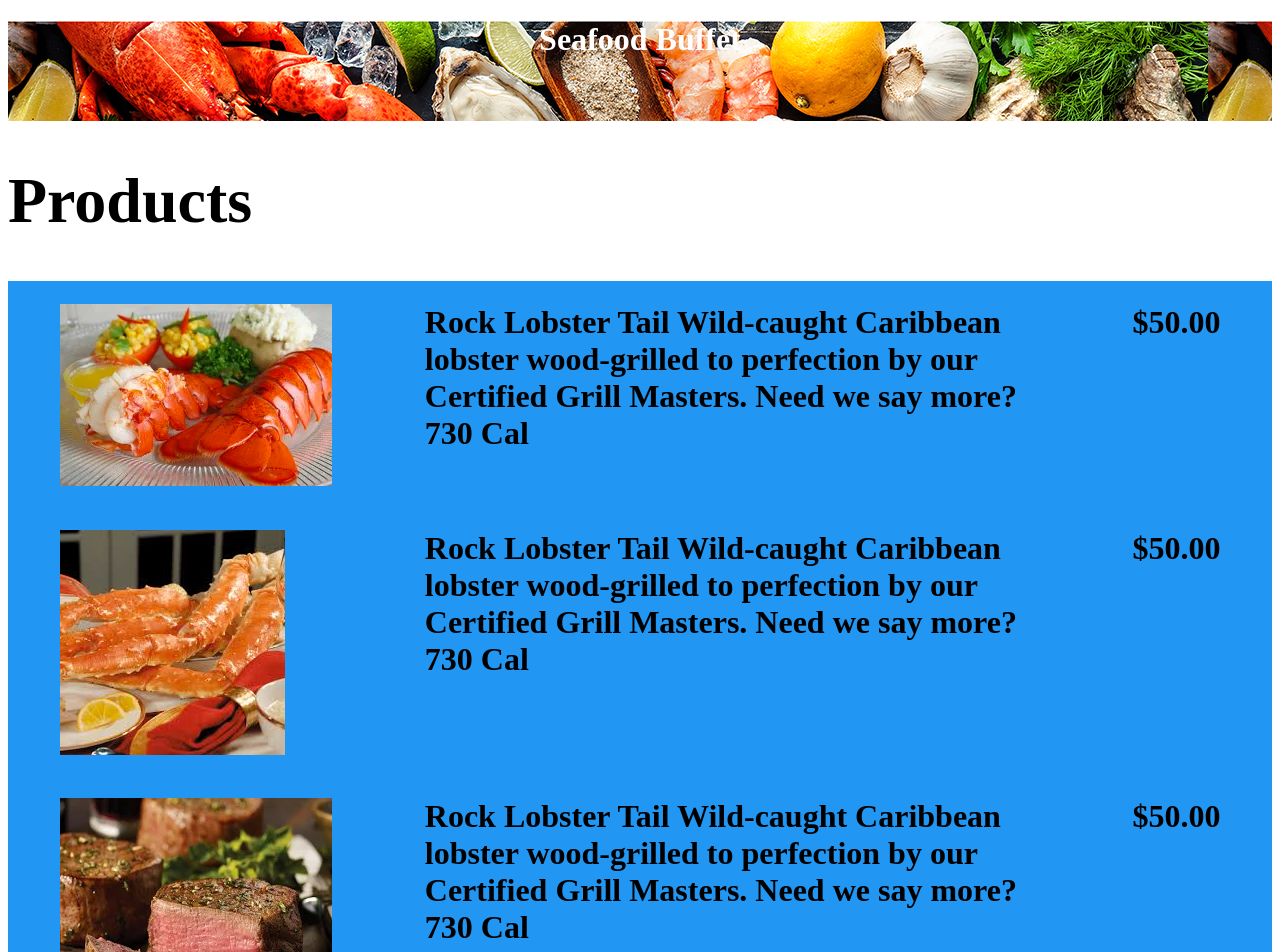
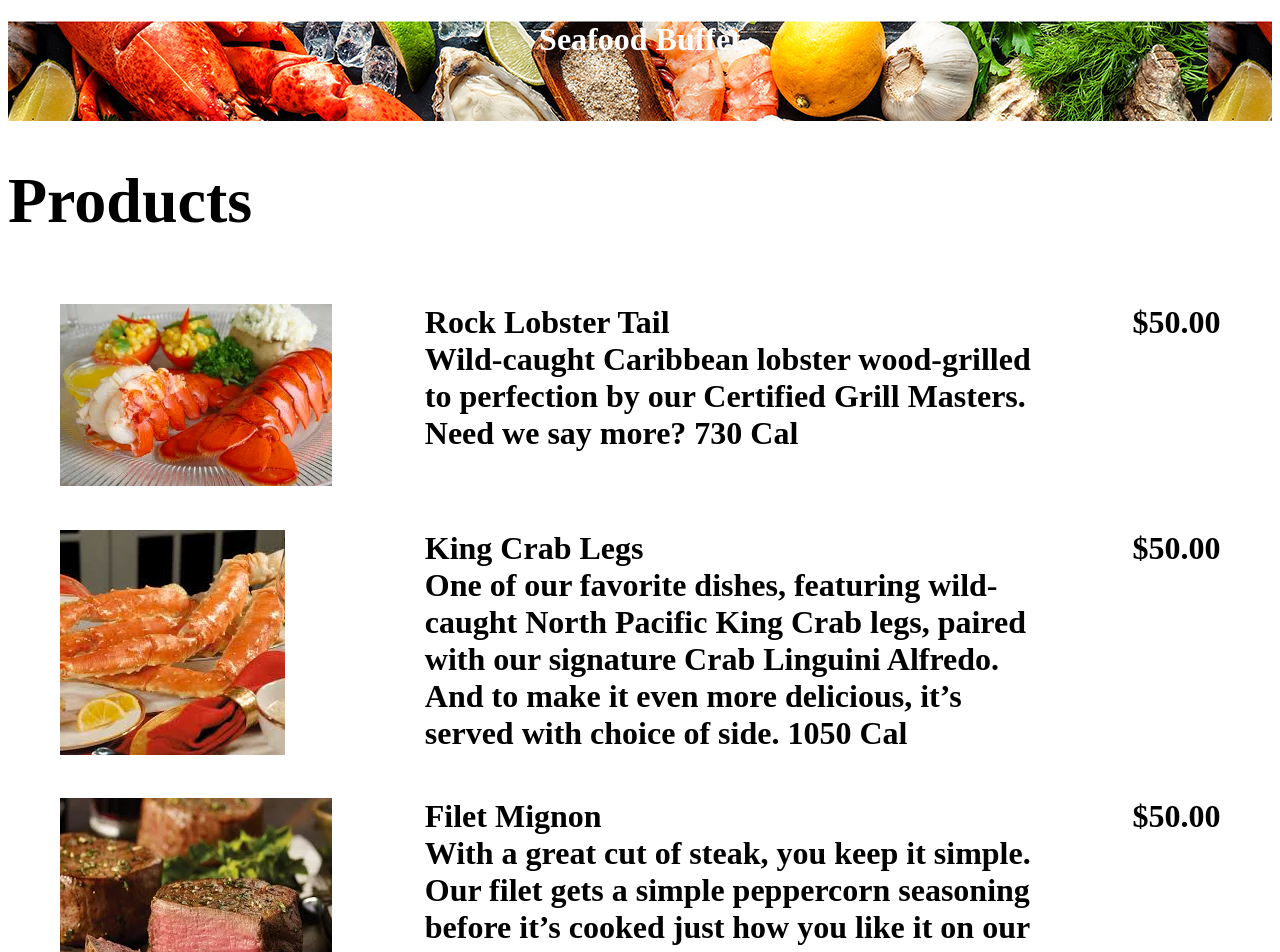
Before and after one commit to tedheng/localservices, an Angular app: page /seafoodbuffet in a window 1280 px wide. Shown: the top 952 px of the page. Built offline with nearby package versions, Linux system fonts and the light colour scheme; data requests are answered from the project's data file.

Commit message:
updated the UI a little bit more

```diff
--- a/src/app/seafoodbuffet/seafoodbuffet.component.css
+++ b/src/app/seafoodbuffet/seafoodbuffet.component.css
@@ -11,7 +11,6 @@
   display: grid;
   grid-template-columns: auto auto auto;
   grid-gap: 10px;
-  background-color: #2196F3;
   padding: 10px;
 }
 
--- a/src/app/seafoodbuffet/seafoodbuffet.component.html
+++ b/src/app/seafoodbuffet/seafoodbuffet.component.html
@@ -4,15 +4,15 @@
 <h1>Products</h1>
 <div class="grid-container">
   <span class="col"><img src="../../assets/lobster-tail.png"></span>
-  <span class="col"><b>Rock Lobster Tail</b> Wild-caught Caribbean lobster wood-grilled to perfection by our Certified Grill Masters. Need we say more? 730 Cal</span>
+  <span class="col"><b>Rock Lobster Tail</b><br>Wild-caught Caribbean lobster wood-grilled to perfection by our Certified Grill Masters. Need we say more? 730 Cal</span>
   <span class="col">$50.00</span>
 
   <span class="col"><img src="../../assets/king-crab-legs.png"></span>
-  <span class="col"><b>Rock Lobster Tail</b> Wild-caught Caribbean lobster wood-grilled to perfection by our Certified Grill Masters. Need we say more? 730 Cal</span>
+  <span class="col"><b>King Crab Legs</b><br>One of our favorite dishes, featuring wild-caught North Pacific King Crab legs, paired with our signature Crab Linguini Alfredo. And to make it even more delicious, it’s served with choice of side. 1050 Cal</span>
   <span class="col">$50.00</span>
 
   <span class="col"><img src="../../assets/filet-mignon.png"></span>
-  <span class="col"><b>Rock Lobster Tail</b> Wild-caught Caribbean lobster wood-grilled to perfection by our Certified Grill Masters. Need we say more? 730 Cal</span>
+  <span class="col"><b>Filet Mignon</b><br>With a great cut of steak, you keep it simple. Our filet gets a simple peppercorn seasoning before it’s cooked just how you like it on our wood-fired grill. Served with a side of mashed potatoes and your choice of side. 420 Cal</span>
   <span class="col">$50.00</span>
 </div>
 
```
